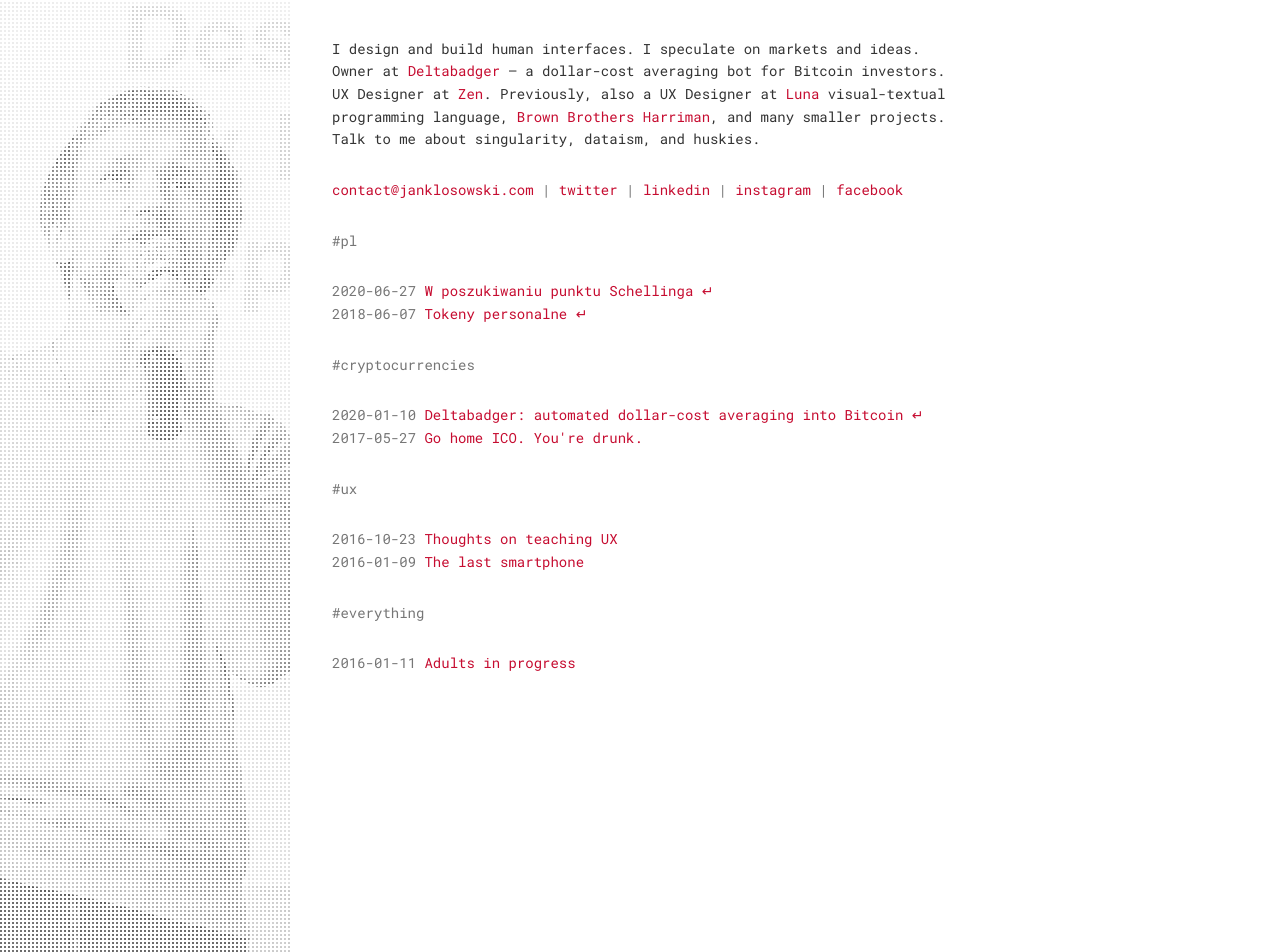
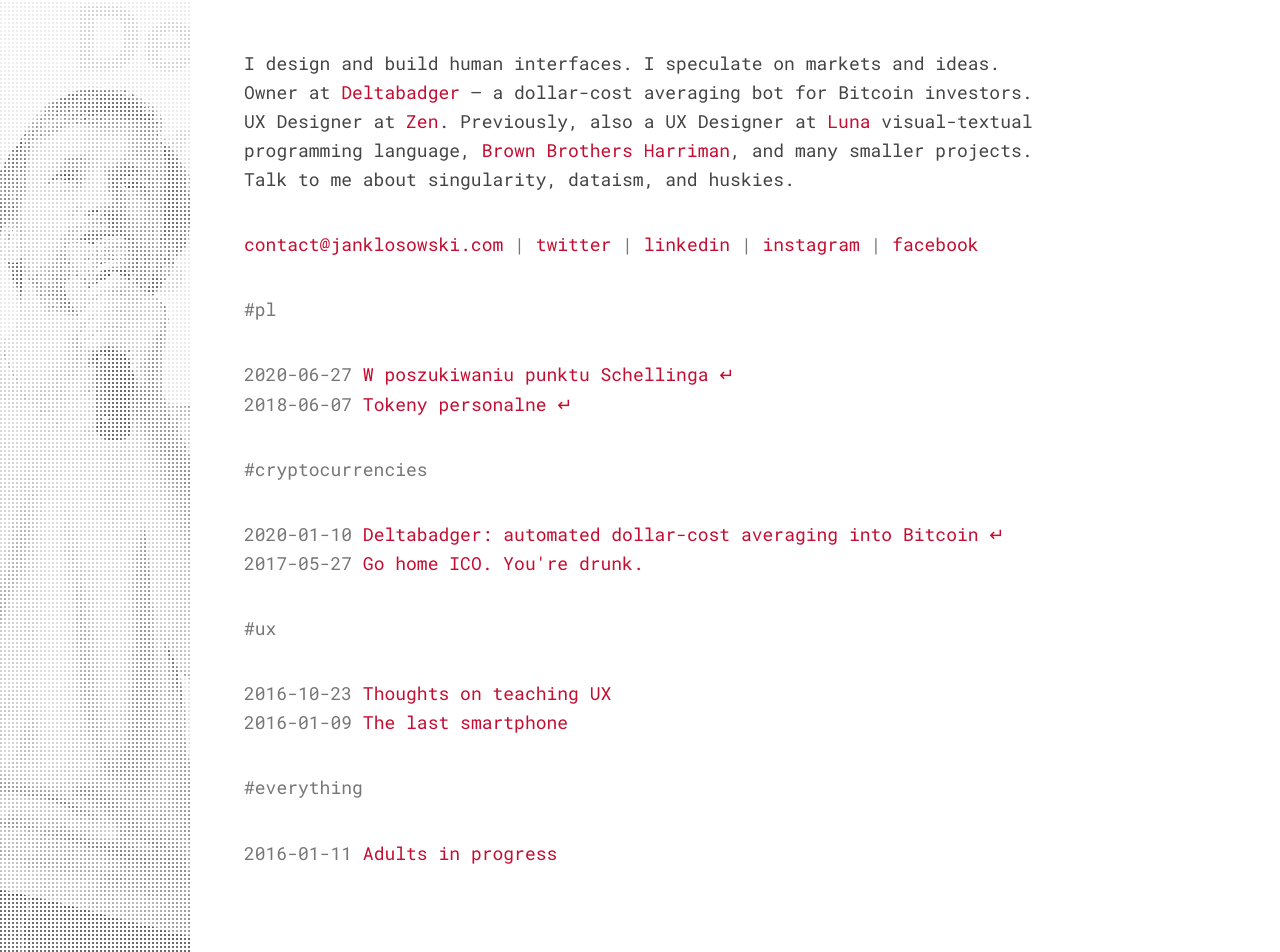
Before and after one commit to janklosowski/janklosowski-website, a Jekyll site: the page built from index.html, in a window 1280 px wide and 952 px high. Built offline with Jekyll 4.4.1, drawn with Linux system fonts in a browser that asks for light colours.

Commit message:
increase font size

```diff
--- a/_sass/_base.sass
+++ b/_sass/_base.sass
@@ -1,6 +1,6 @@
 $link:       #c60c30
-$unit:       14px
-$lineheight: 21px
+$unit:       18px
+$lineheight: 1.5 * $unit
 $ratio:      1.61803398875
 
 @font-face
@@ -48,7 +48,7 @@
         margin-bottom: 0
 
 html, body
-    color: #333
+    color: #444
 
 p, ol, ul, h1, h2, h3, h4,
 img, video, pre, code, figure,
```
